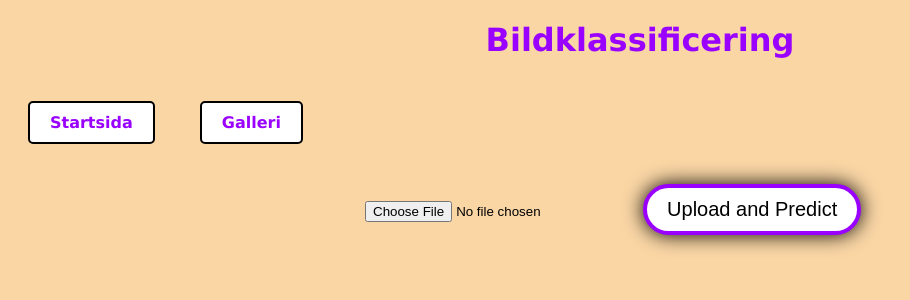
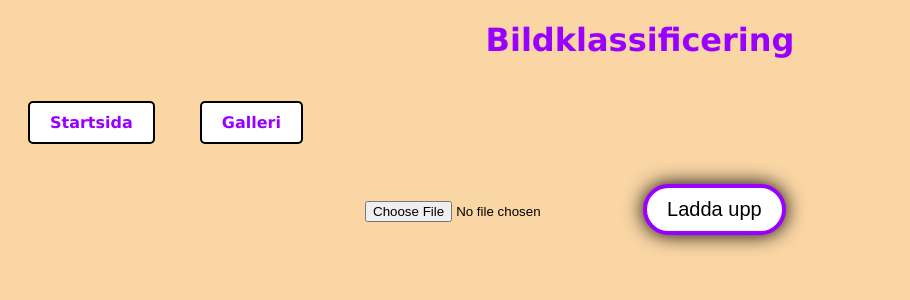
Before and after one commit to Code-666/svamp_agil_grupp, a Flask app: page /ai in a window 1280 px wide. Shown: the top 300 px of the page, without its empty margins (0-910 px from the left). Run offline with Flask 3, Linux system fonts and the light colour scheme.

Commit message:
Update ai.html

```diff
--- a/templates/ai.html
+++ b/templates/ai.html
@@ -11,7 +11,7 @@
 
     <form action="/upload" method="POST" enctype="multipart/form-data">
         <input type="file" name="file" accept="image/*" />
-        <input type="submit" value="Upload and Predict" />
+        <input type="submit" value="Ladda upp" />
     </form>
 
     <h3 id="prediction"></h3>
```
